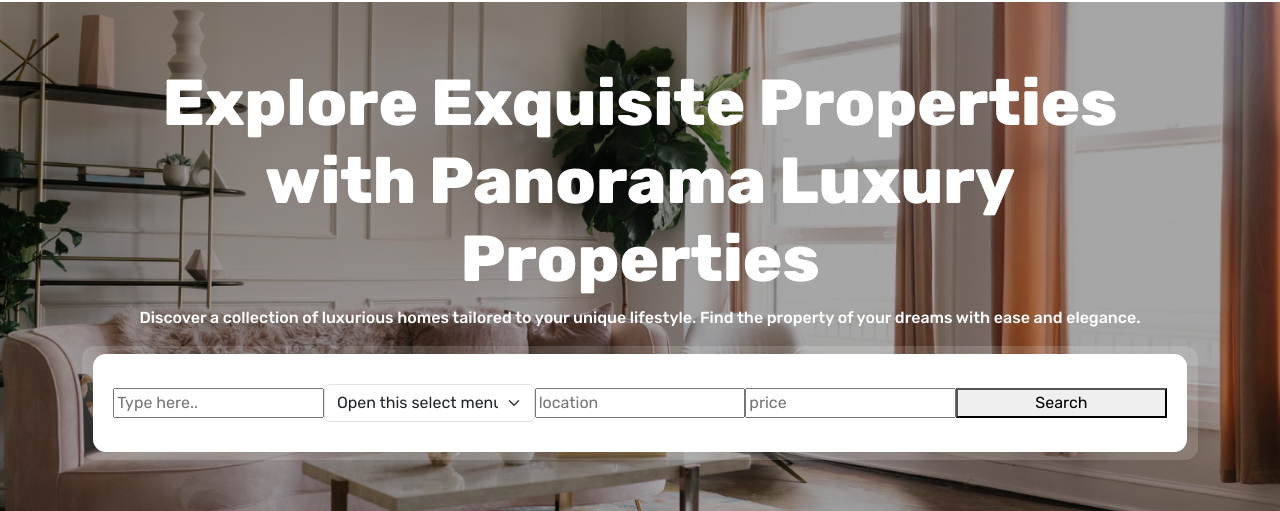
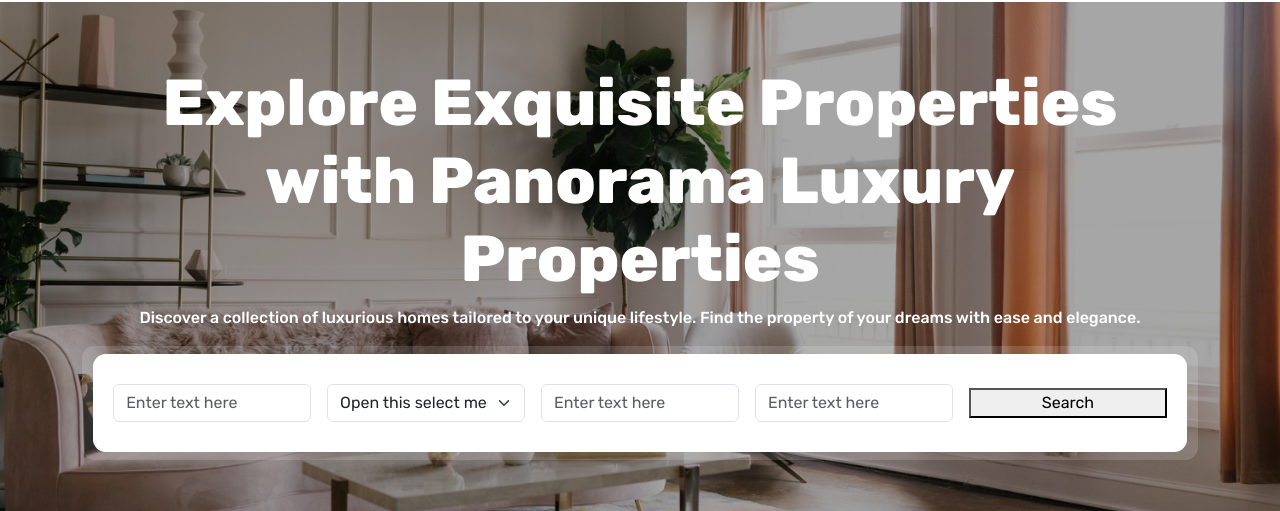
Before and after one commit to Fenar7/Ruban_Holidays_Static, a plain HTML site: page index.html in a window 1280 px wide. Shown: the part 88-599 px from the top of the page. Drawn offline with nearby package versions, Linux system fonts and the light colour scheme.

Commit message:
jlsdfjdslf

```diff
--- a/css/_home.scss
+++ b/css/_home.scss
@@ -31,7 +31,7 @@
                 overflow: hidden;
                 padding: 1.875em 1.25em;
                 .input-field{
-                    width: 20%;
+                    width: calc(20% - 0.8em);
                 }
                 input{
                     width: 100%;
--- a/index.html
+++ b/index.html
@@ -40,7 +40,7 @@
             <div class="search-box-container d-flex align-items-center justify-content-center">
                 <div class="inner-container d-flex align-items-center justify-content-between">
                     <div class="search-box input-field">
-                        <input type="text" placeholder="Type here..">
+                        <input type="text" class="form-control" id="exampleInput" placeholder="Enter text here">
                     </div>
                     <div class="classificatiion-box input-field">
                         <select class="form-select" aria-label="Default select example">
@@ -51,10 +51,10 @@
                           </select>
                     </div>
                     <div class="location-box input-field">
-                        <input type="text" placeholder="location">
+                        <input type="text" class="form-control" id="exampleInput" placeholder="Enter text here">
                     </div>
                     <div class="price-box input-field">
-                        <input type="text" placeholder="price">
+                        <input type="text" class="form-control" id="exampleInput" placeholder="Enter text here">
                     </div>
                     <button class="input-field">Search</button>
                 </div>
```
Also changed, not shown: css/style.css, 2 other files.
